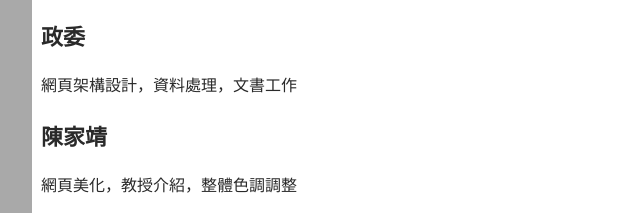
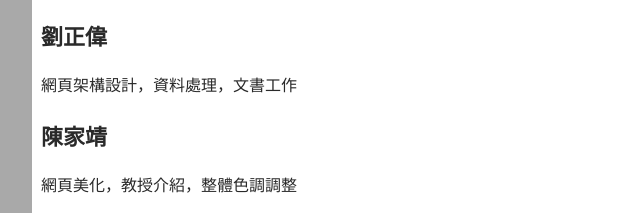
Before and after one commit to PotatoFormula/web-finalterm, a plain HTML site: page ourteam.html in a window 1280 px wide. Shown: the part 438-651 px from the top of the page, 160-800 px from the left. Drawn offline with Linux system fonts and the light colour scheme; a web font is replaced by a local one.

Commit message:
fix name

```diff
--- a/ourteam.html
+++ b/ourteam.html
@@ -49,7 +49,7 @@
         <p>網頁</p>
         <p>程式</p>
 
-        <h3>政委</h3>
+        <h3>劉正偉</h3>
         <p>網頁架構設計，資料處理，文書工作</p>
 
         <h3>陳家靖</h3>
```
